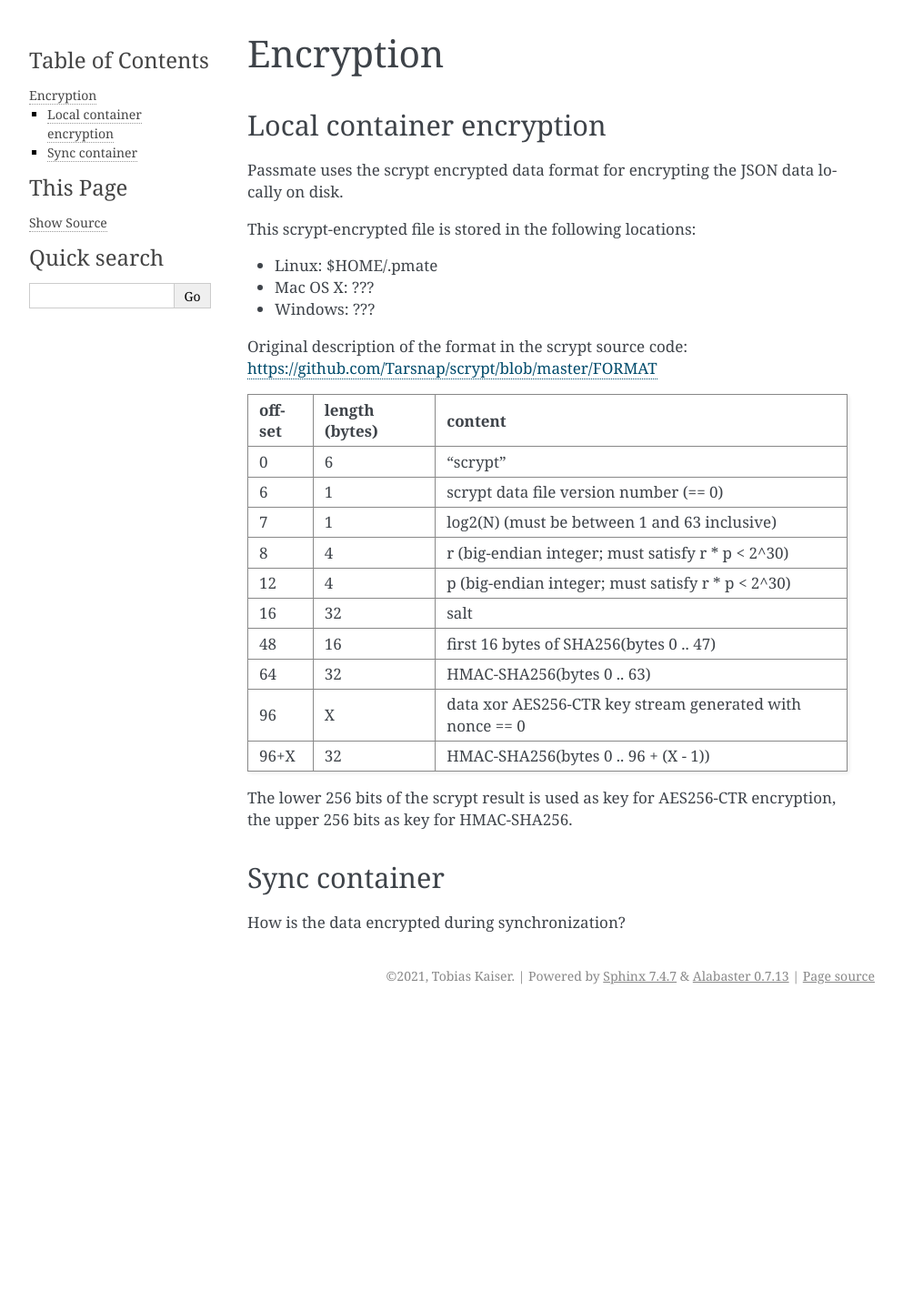
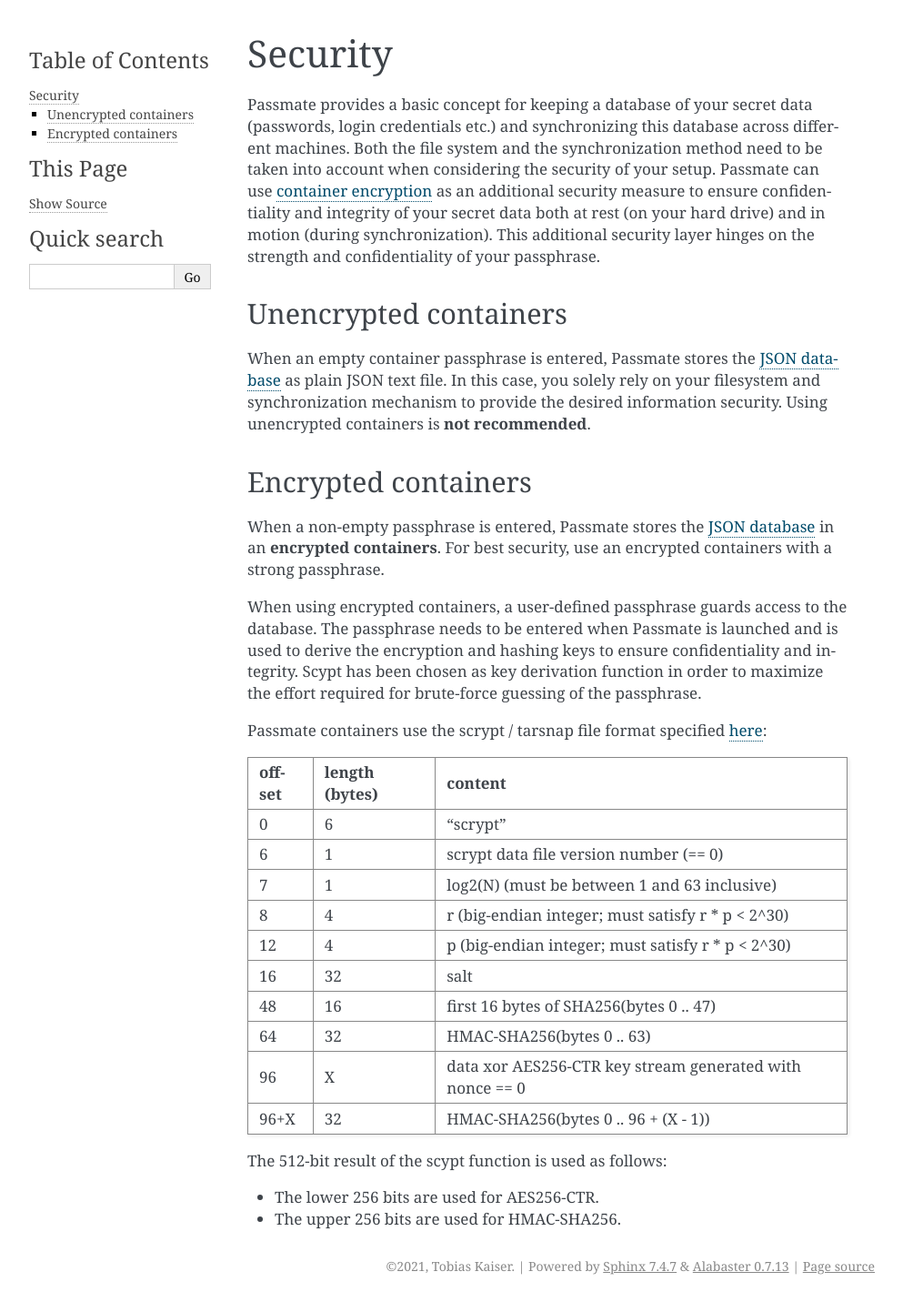
Before and after one commit to TobiasKaiser/passmate-old, a Sphinx documentation site: the page built from doc/encryption.rst, in a window 1280 px wide. Shown: the whole page at 91% size, without its empty margins (148-1141 px from the left). Built offline with Sphinx 7.4.7, drawn with Linux system fonts in a browser that asks for light colours; before the commit the page ends 1112 px from its top, so only the background shows below that.

Commit message:
doc update

```diff
--- /dev/null
+++ b/doc/database.rst
@@ -0,0 +1,6 @@
+.. _DB:
+
+Database
+========
+
+Passmate uses a simple JSON data format to store your secrets (passwords, logic credentials etc.)
--- a/doc/encryption.rst
+++ b/doc/encryption.rst
@@ -1,18 +1,23 @@
-Encryption
-==========
+.. _Security:
+Security
+========
 
-Local container encryption
---------------------------
+Passmate provides a basic concept for keeping a database of your secret data (passwords, login credentials etc.) and synchronizing this database across different machines. Both the file system and the synchronization method need to be taken into account when considering the security of your setup. Passmate can use :ref:`container encryption <EncCont>` as an additional security measure to ensure confidentiality and integrity of your secret data both at rest (on your hard drive) and in motion (during synchronization). This additional security layer hinges on the strength and confidentiality of your passphrase.
 
-Passmate uses the scrypt encrypted data format for encrypting the JSON data locally on disk.
+Unencrypted containers
+----------------------
 
-This scrypt-encrypted file is stored in the following locations:
+When an empty container passphrase is entered, Passmate stores the :ref:`JSON database <DB>` as plain JSON text file. In this case, you solely rely on your filesystem and synchronization mechanism to provide the desired information security. Using unencrypted containers is **not recommended**.
 
-- Linux: $HOME/.pmate
-- Mac OS X: ???
-- Windows: ???
+.. _EncCont:
+Encrypted containers
+--------------------
 
-Original description of the format in the scrypt source code: https://github.com/Tarsnap/scrypt/blob/master/FORMAT
+When a non-empty passphrase is entered, Passmate stores the :ref:`JSON database <DB>` in an **encrypted containers**. For best security, use an encrypted containers with a strong passphrase.
+
+When using encrypted containers, a user-defined passphrase guards access to the database. The passphrase needs to be entered when Passmate is launched and is used to derive the encryption and hashing keys to ensure confidentiality and integrity. Scypt has been chosen as key derivation function in order to maximize the effort required for brute-force guessing of the passphrase.
+
+Passmate containers use the scrypt / tarsnap file format specified `here <https://github.com/Tarsnap/scrypt/blob/master/FORMAT>`_:
 
 +--------+----------------+----------------------------------------------------------+
 | offset | length (bytes) | content                                                  |
@@ -38,9 +43,7 @@
 | 96+X   | 32             | HMAC-SHA256(bytes 0 .. 96 + (X - 1))                     |
 +--------+----------------+----------------------------------------------------------+
 
-The lower 256 bits of the scrypt result is used as key for AES256-CTR encryption, the upper 256 bits as key for HMAC-SHA256.
+The 512-bit result of the scypt function is used as follows:
 
-Sync container
---------------
-
-How is the data encrypted during synchronization?
+- The lower 256 bits are used for AES256-CTR.
+- The upper 256 bits are used for HMAC-SHA256.
--- a/doc/index.rst
+++ b/doc/index.rst
@@ -11,6 +11,9 @@
    :caption: Contents:
 
    encryption
+   database
+   paths
+   synchronization
    old/index
 
 Indices and tables
```
Also changed, not shown: doc/paths.rst (added, +12 -0 lines), doc/synchronization.rst (added, +20 -0 lines).
